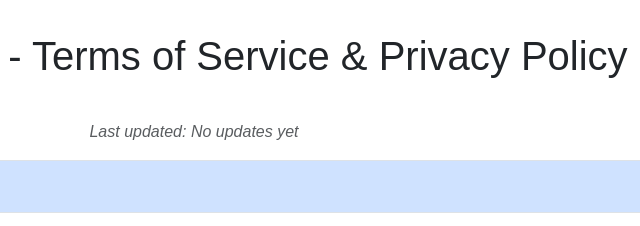
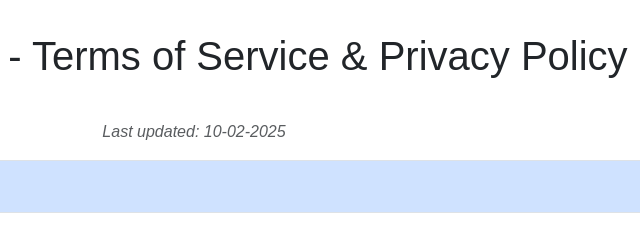
Before and after one commit to RakaMuttaqin/Astrophile-Discord-Bot-, a website: page docs/index.html in a window 1280 px wide. Shown: the top 226 px of the page, 446-1086 px from the left. Drawn offline with nearby package versions, Linux system fonts and the light colour scheme.

Commit message:
Edited ToS & Privacy Policy

```diff
--- a/docs/index.html
+++ b/docs/index.html
@@ -22,7 +22,7 @@
   <body class="container">
     <h1>🌌 Astrophile - Terms of Service & Privacy Policy</h1>
     <p class="text-muted text-center">
-      <em>Last updated: <span id="lastUpdated"></span></em>
+      <em>Last updated: <span id="lastUpdated">10-02-2025</span></em>
     </p>
 
     <div class="accordion" id="accordionExample">
@@ -134,14 +134,6 @@
       </div>
     </div>
 
-    <script>
-      function getLastUpdatedDate() {
-        return localStorage.getItem("lastUpdatedDate") || "No updates yet";
-      }
-
-      document.getElementById("lastUpdated").textContent = getLastUpdatedDate();
-    </script>
-
     <script src="https://cdn.jsdelivr.net/npm/bootstrap@5.3.0/dist/js/bootstrap.bundle.min.js"></script>
   </body>
 </html>
```
